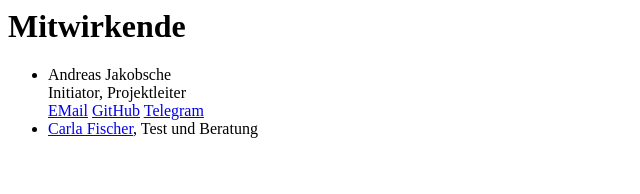
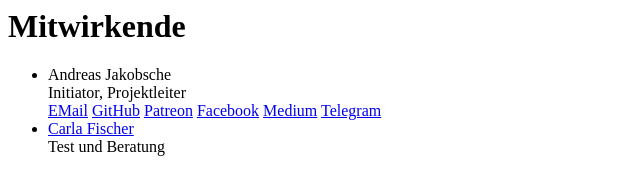
Before and after one commit to jakobsche/fpe, a plain HTML site: page help/contributors.html in a window 1280 px wide. Shown: the whole page, without its empty margins (0-640 px from the left). Drawn offline with Linux system fonts and the light colour scheme.

Commit message:
kleine Erweiterung

```diff
--- a/help/contributors.html
+++ b/help/contributors.html
@@ -9,8 +9,12 @@
         Initiator, Projektleiter<br>
         <a href="mailto:messages@jakobsche.de" target="_blank">EMail</a>
         <a href="https://github.com/jakobsche" target="_blank">GitHub</a>
+        <a href="https://patreon.com/raspberrypirad" target="_blank">Patreon</a>
+        <a href="https://facebook.com/raspberrypirad" target="_blank">Facebook</a>
+        <a href="https://medium.com/@jakobsche" target="_blank">Medium</a>
         <a href="https://t.me/jakobsche" target="_blank">Telegram</a></li>
-      <li><a href="https://carlafischer.de" target="_blank">Carla Fischer</a>, Test und Beratung</li>
+      <li><a href="https://carlafischer.de" target="_blank">Carla Fischer</a><br>
+          Test und Beratung</li>
     </ul>
   </body>
 </html>
```
Also changed, not shown: 8 other files.
